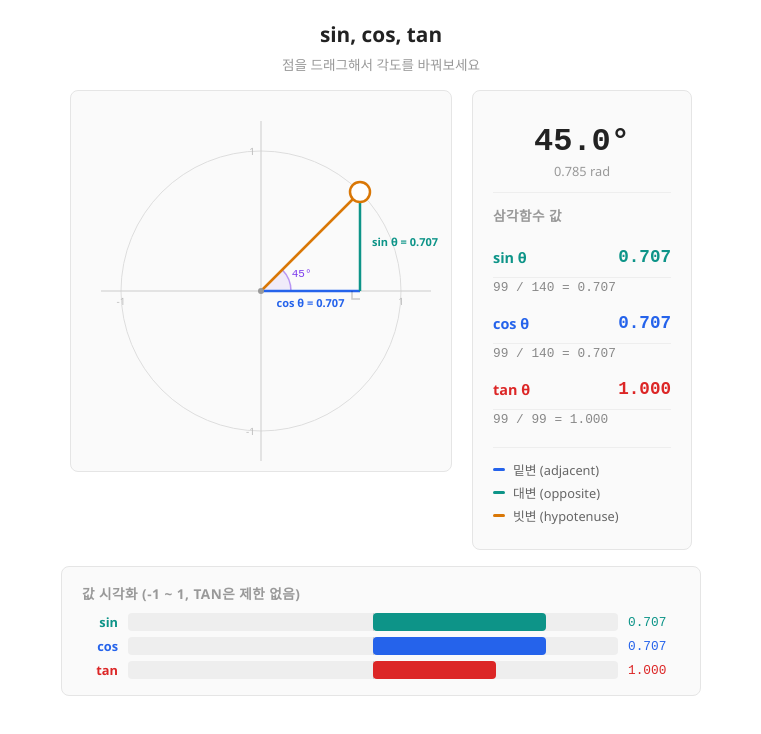
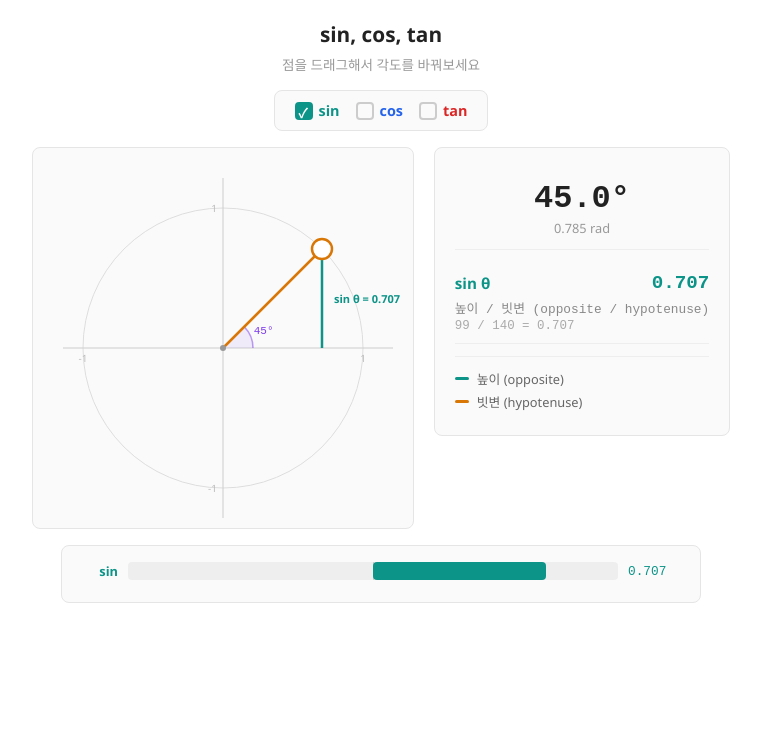
Before and after one commit to MystIsle/game_math, a plain HTML site: page trig-functions/index.html in a window 1280 px wide. Shown: the whole page, without its empty margins (259-1020 px from the left). Drawn offline with Linux system fonts and the light colour scheme.

Commit message:
Add checkbox toggle for sin/cos/tan + rename 대변 to 높이

```diff
--- a/trig-functions/index.html
+++ b/trig-functions/index.html
@@ -17,6 +17,50 @@
   }
   h1 { font-size: 1.3rem; margin-bottom: 6px; color: #222; }
   .subtitle { font-size: 0.85rem; color: #999; margin-bottom: 16px; }
+  .controls {
+    display: flex;
+    gap: 16px;
+    margin-bottom: 16px;
+    background: #fafafa;
+    border-radius: 8px;
+    border: 1px solid #e5e5e5;
+    padding: 10px 20px;
+  }
+  .control-item {
+    display: flex;
+    align-items: center;
+    gap: 6px;
+    cursor: pointer;
+    user-select: none;
+    font-size: 0.9rem;
+    font-weight: 600;
+    transition: opacity 0.2s;
+  }
+  .control-item.off { opacity: 0.3; }
+  .control-item input[type="checkbox"] {
+    appearance: none;
+    -webkit-appearance: none;
+    width: 18px;
+    height: 18px;
+    border: 2px solid #ccc;
+    border-radius: 4px;
+    cursor: pointer;
+    position: relative;
+    transition: all 0.15s;
+  }
+  .control-item input[type="checkbox"]:checked {
+    border-color: currentColor;
+    background: currentColor;
+  }
+  .control-item input[type="checkbox"]:checked::after {
+    content: '✓';
+    position: absolute;
+    top: -1px;
+    left: 2px;
+    color: #fff;
+    font-size: 13px;
+    font-weight: bold;
+  }
   .main-container {
     display: flex;
     gap: 20px;
@@ -36,37 +80,7 @@
     border-radius: 8px;
     border: 1px solid #e5e5e5;
     padding: 20px;
-    min-width: 220px;
-  }
-  .panel h2 {
-    font-size: 0.85rem;
-    color: #999;
-    margin-bottom: 12px;
-    text-transform: uppercase;
-    letter-spacing: 0.5px;
-  }
-  .value-row {
-    display: flex;
-    align-items: center;
-    justify-content: space-between;
-    padding: 10px 0;
-    border-bottom: 1px solid #eee;
-  }
-  .value-row:last-child { border-bottom: none; }
-  .value-label {
-    font-size: 0.9rem;
-    font-weight: 600;
-  }
-  .value-num {
-    font-family: 'Courier New', monospace;
-    font-size: 1.1rem;
-    font-weight: bold;
-  }
-  .ratio-row {
-    font-size: 0.8rem;
-    color: #888;
-    padding: 2px 0 8px 0;
-    font-family: 'Courier New', monospace;
+    min-width: 230px;
   }
   .angle-display {
     text-align: center;
@@ -85,6 +99,39 @@
     color: #999;
     margin-top: 2px;
   }
+  .func-section {
+    padding: 10px 0;
+    border-bottom: 1px solid #eee;
+    transition: opacity 0.2s;
+  }
+  .func-section:last-child { border-bottom: none; }
+  .func-section.hidden { display: none; }
+  .func-header {
+    display: flex;
+    align-items: center;
+    justify-content: space-between;
+    margin-bottom: 4px;
+  }
+  .func-name {
+    font-size: 0.95rem;
+    font-weight: 700;
+  }
+  .func-value {
+    font-family: 'Courier New', monospace;
+    font-size: 1.2rem;
+    font-weight: bold;
+  }
+  .func-formula {
+    font-size: 0.8rem;
+    color: #888;
+    font-family: 'Courier New', monospace;
+    margin-bottom: 2px;
+  }
+  .func-ratio {
+    font-size: 0.78rem;
+    color: #aaa;
+    font-family: 'Courier New', monospace;
+  }
   .legend {
     margin-top: 12px;
     padding-top: 12px;
@@ -99,7 +146,7 @@
     margin-bottom: 4px;
   }
   .legend-dot {
-    width: 12px;
+    width: 14px;
     height: 3px;
     border-radius: 2px;
   }
@@ -112,20 +159,15 @@
     width: 100%;
     max-width: 640px;
   }
-  .bar-section h2 {
-    font-size: 0.85rem;
-    color: #999;
-    margin-bottom: 10px;
-    text-transform: uppercase;
-    letter-spacing: 0.5px;
-  }
   .bar-row {
     display: flex;
     align-items: center;
     gap: 10px;
     margin-bottom: 6px;
+    transition: opacity 0.2s;
   }
   .bar-row:last-child { margin-bottom: 0; }
+  .bar-row.hidden { display: none; }
   .bar-name {
     width: 36px;
     font-size: 0.8rem;
@@ -168,6 +210,18 @@
 <h1>sin, cos, tan</h1>
 <p class="subtitle">점을 드래그해서 각도를 바꿔보세요</p>
 
+<div class="controls">
+  <label class="control-item" style="color:#0d9488;">
+    <input type="checkbox" id="showSin" checked style="color:#0d9488;"> sin
+  </label>
+  <label class="control-item" style="color:#2563eb;">
+    <input type="checkbox" id="showCos" style="color:#2563eb;"> cos
+  </label>
+  <label class="control-item" style="color:#dc2626;">
+    <input type="checkbox" id="showTan" style="color:#dc2626;"> tan
+  </label>
+</div>
+
 <div class="main-container">
   <canvas id="canvas" width="380" height="380"></canvas>
   <div class="panel">
@@ -175,43 +229,54 @@
       <div class="deg" id="angleDeg">45°</div>
       <div class="rad" id="angleRad">0.785 rad</div>
     </div>
-    <h2>삼각함수 값</h2>
-    <div class="value-row">
-      <span class="value-label" style="color:#0d9488;">sin θ</span>
-      <span class="value-num" style="color:#0d9488;" id="sinVal">0.707</span>
+
+    <div class="func-section" id="sinSection">
+      <div class="func-header">
+        <span class="func-name" style="color:#0d9488;">sin θ</span>
+        <span class="func-value" style="color:#0d9488;" id="sinVal">0.707</span>
       </div>
-    <div class="ratio-row" id="sinRatio">대변 / 빗변</div>
-    <div class="value-row">
-      <span class="value-label" style="color:#2563eb;">cos θ</span>
-      <span class="value-num" style="color:#2563eb;" id="cosVal">0.707</span>
+      <div class="func-formula">높이 / 빗변 (opposite / hypotenuse)</div>
+      <div class="func-ratio" id="sinRatio"></div>
     </div>
-    <div class="ratio-row" id="cosRatio">밑변 / 빗변</div>
-    <div class="value-row">
-      <span class="value-label" style="color:#dc2626;">tan θ</span>
-      <span class="value-num" style="color:#dc2626;" id="tanVal">1.000</span>
+
+    <div class="func-section hidden" id="cosSection">
+      <div class="func-header">
+        <span class="func-name" style="color:#2563eb;">cos θ</span>
+        <span class="func-value" style="color:#2563eb;" id="cosVal">0.707</span>
       </div>
-    <div class="ratio-row" id="tanRatio">대변 / 밑변</div>
+      <div class="func-formula">밑변 / 빗변 (adjacent / hypotenuse)</div>
+      <div class="func-ratio" id="cosRatio"></div>
+    </div>
+
+    <div class="func-section hidden" id="tanSection">
+      <div class="func-header">
+        <span class="func-name" style="color:#dc2626;">tan θ</span>
+        <span class="func-value" style="color:#dc2626;" id="tanVal">1.000</span>
+      </div>
+      <div class="func-formula">높이 / 밑변 (opposite / adjacent)</div>
+      <div class="func-ratio" id="tanRatio"></div>
+    </div>
+
     <div class="legend">
-      <div class="legend-item"><div class="legend-dot" style="background:#2563eb;"></div>밑변 (adjacent)</div>
-      <div class="legend-item"><div class="legend-dot" style="background:#0d9488;"></div>대변 (opposite)</div>
+      <div class="legend-item" id="legendAdj" style="display:none;"><div class="legend-dot" style="background:#2563eb;"></div>밑변 (adjacent)</div>
+      <div class="legend-item" id="legendOpp"><div class="legend-dot" style="background:#0d9488;"></div>높이 (opposite)</div>
       <div class="legend-item"><div class="legend-dot" style="background:#d97706;"></div>빗변 (hypotenuse)</div>
     </div>
   </div>
 </div>
 
 <div class="bar-section">
-  <h2>값 시각화 (-1 ~ 1, tan은 제한 없음)</h2>
-  <div class="bar-row">
+  <div class="bar-row" id="sinBarRow">
     <div class="bar-name" style="color:#0d9488;">sin</div>
     <div class="bar-track"><div class="bar-center"></div><div class="bar-fill" id="sinBar" style="background:#0d9488;"></div></div>
     <div class="bar-val" id="sinBarVal" style="color:#0d9488;">0.707</div>
   </div>
-  <div class="bar-row">
+  <div class="bar-row hidden" id="cosBarRow">
     <div class="bar-name" style="color:#2563eb;">cos</div>
     <div class="bar-track"><div class="bar-center"></div><div class="bar-fill" id="cosBar" style="background:#2563eb;"></div></div>
     <div class="bar-val" id="cosBarVal" style="color:#2563eb;">0.707</div>
   </div>
-  <div class="bar-row">
+  <div class="bar-row hidden" id="tanBarRow">
     <div class="bar-name" style="color:#dc2626;">tan</div>
     <div class="bar-track"><div class="bar-center"></div><div class="bar-fill" id="tanBar" style="background:#dc2626;"></div></div>
     <div class="bar-val" id="tanBarVal" style="color:#dc2626;">1.000</div>
@@ -224,25 +289,60 @@ const ctx = canvas.getContext('2d');
 
 const cx = 190, cy = 200;
 const radius = 140;
-let angle = Math.PI / 4; // 45 degrees
+let angle = Math.PI / 4;
 let dragging = false;
 
 const COLOR_ADJ = '#2563eb';
 const COLOR_OPP = '#0d9488';
 const COLOR_HYP = '#d97706';
-const COLOR_ARC = '#7c3aed';
+const COLOR_TAN = '#dc2626';
+
+const showSin = document.getElementById('showSin');
+const showCos = document.getElementById('showCos');
+const showTan = document.getElementById('showTan');
+
+function updateVisibility() {
+  const sin = showSin.checked;
+  const cos = showCos.checked;
+  const tan = showTan.checked;
+
+  document.getElementById('sinSection').classList.toggle('hidden', !sin);
+  document.getElementById('cosSection').classList.toggle('hidden', !cos);
+  document.getElementById('tanSection').classList.toggle('hidden', !tan);
+  document.getElementById('sinBarRow').classList.toggle('hidden', !sin);
+  document.getElementById('cosBarRow').classList.toggle('hidden', !cos);
+  document.getElementById('tanBarRow').classList.toggle('hidden', !tan);
+
+  document.getElementById('legendOpp').style.display = (sin || tan) ? 'flex' : 'none';
+  document.getElementById('legendAdj').style.display = (cos || tan) ? 'flex' : 'none';
+
+  showSin.closest('.control-item').classList.toggle('off', !sin);
+  showCos.closest('.control-item').classList.toggle('off', !cos);
+  showTan.closest('.control-item').classList.toggle('off', !tan);
+
+  draw();
+}
+
+showSin.addEventListener('change', updateVisibility);
+showCos.addEventListener('change', updateVisibility);
+showTan.addEventListener('change', updateVisibility);
 
 function draw() {
   ctx.clearRect(0, 0, canvas.width, canvas.height);
 
+  const sin = showSin.checked;
+  const cos = showCos.checked;
+  const tan = showTan.checked;
+
   const cosA = Math.cos(angle);
   const sinA = Math.sin(angle);
+  const tanA = Math.tan(angle);
   const px = cx + radius * cosA;
   const py = cy - radius * sinA;
   const bx = cx + radius * cosA;
   const by = cy;
 
-  // Unit circle (light)
+  // Unit circle
   ctx.beginPath();
   ctx.arc(cx, cy, radius, 0, Math.PI * 2);
   ctx.strokeStyle = '#ddd';
@@ -293,7 +393,16 @@ function draw() {
   ctx.textAlign = 'center';
   ctx.fillText(degVal.toFixed(0) + '°', cx + (arcR + 14) * Math.cos(labelAngle), cy + (arcR + 14) * Math.sin(labelAngle) + 3);
 
+  // Hypotenuse (always visible)
+  ctx.strokeStyle = COLOR_HYP;
+  ctx.lineWidth = 2.5;
+  ctx.beginPath();
+  ctx.moveTo(cx, cy);
+  ctx.lineTo(px, py);
+  ctx.stroke();
+
   // Adjacent (cos) - horizontal
+  if (cos || tan) {
     ctx.strokeStyle = COLOR_ADJ;
     ctx.lineWidth = 2.5;
     ctx.beginPath();
@@ -301,7 +410,15 @@ function draw() {
     ctx.lineTo(bx, by);
     ctx.stroke();
 
+    ctx.font = 'bold 11px Segoe UI';
+    ctx.fillStyle = COLOR_ADJ;
+    ctx.textAlign = 'center';
+    const adjLabelY = cosA >= 0 ? cy + 16 : cy - 8;
+    ctx.fillText('cos θ = ' + cosA.toFixed(3), (cx + bx) / 2, adjLabelY);
+  }
+
   // Opposite (sin) - vertical
+  if (sin || tan) {
     ctx.strokeStyle = COLOR_OPP;
     ctx.lineWidth = 2.5;
     ctx.beginPath();
@@ -309,15 +426,45 @@ function draw() {
     ctx.lineTo(px, py);
     ctx.stroke();
 
-  // Hypotenuse
-  ctx.strokeStyle = COLOR_HYP;
-  ctx.lineWidth = 2.5;
+    ctx.font = 'bold 11px Segoe UI';
+    ctx.fillStyle = COLOR_OPP;
+    const oppLabelX = cosA >= 0 ? bx + 12 : bx - 12;
+    ctx.textAlign = cosA >= 0 ? 'left' : 'right';
+    ctx.fillText('sin θ = ' + sinA.toFixed(3), oppLabelX, (by + py) / 2 + 4);
+  }
+
+  // Tan line visualization
+  if (tan && Math.abs(cosA) > 0.01) {
+    const tanLen = Math.min(Math.abs(tanA) * radius, 300);
+    const tanEndX = cx + radius;
+    const tanEndY = cy - tanA * radius;
+    const clampedY = Math.max(30, Math.min(370, tanEndY));
+
+    ctx.strokeStyle = COLOR_TAN;
+    ctx.lineWidth = 2;
+    ctx.setLineDash([4, 3]);
+    ctx.beginPath();
+    ctx.moveTo(cx + radius, cy);
+    ctx.lineTo(cx + radius, clampedY);
+    ctx.stroke();
+    ctx.setLineDash([]);
+
+    // tan line from origin to tangent point
+    ctx.strokeStyle = 'rgba(220, 38, 38, 0.3)';
+    ctx.lineWidth = 1;
     ctx.beginPath();
     ctx.moveTo(cx, cy);
-  ctx.lineTo(px, py);
+    ctx.lineTo(cx + radius, clampedY);
     ctx.stroke();
 
+    ctx.font = 'bold 10px Segoe UI';
+    ctx.fillStyle = COLOR_TAN;
+    ctx.textAlign = 'left';
+    ctx.fillText('tan θ = ' + (Math.abs(tanA) > 999 ? '∞' : tanA.toFixed(3)), cx + radius + 6, (cy + clampedY) / 2 + 3);
+  }
+
   // Right angle marker
+  if ((sin || tan) && (cos || tan)) {
     const rmSize = 8;
     const rmDirX = cosA > 0 ? -1 : 1;
     const rmDirY = sinA > 0 ? 1 : -1;
@@ -328,19 +475,7 @@ function draw() {
     ctx.lineTo(bx + rmDirX * rmSize, by + rmDirY * rmSize);
     ctx.lineTo(bx, by + rmDirY * rmSize);
     ctx.stroke();
-
-  // Edge labels
-  ctx.font = 'bold 11px Segoe UI';
-  const midAdjX = (cx + bx) / 2;
-  const adjLabelY = cosA >= 0 ? cy + 16 : cy - 8;
-  ctx.fillStyle = COLOR_ADJ;
-  ctx.textAlign = 'center';
-  ctx.fillText('cos θ = ' + cosA.toFixed(3), midAdjX, adjLabelY);
-
-  const oppLabelX = cosA >= 0 ? bx + 12 : bx - 12;
-  ctx.fillStyle = COLOR_OPP;
-  ctx.textAlign = cosA >= 0 ? 'left' : 'right';
-  ctx.fillText('sin θ = ' + sinA.toFixed(3), oppLabelX, (by + py) / 2 + 4);
+  }
 
   // Draggable point
   ctx.beginPath();
@@ -351,17 +486,16 @@ function draw() {
   ctx.lineWidth = 2.5;
   ctx.stroke();
 
-  // Origin point
+  // Origin
   ctx.beginPath();
   ctx.arc(cx, cy, 3, 0, Math.PI * 2);
   ctx.fillStyle = '#999';
   ctx.fill();
 
-  // Update panel
-  const tanA = Math.tan(angle);
+  // Update panel values
   const deg = angle * 180 / Math.PI;
   document.getElementById('angleDeg').textContent = deg.toFixed(1) + '°';
-  document.getElementById('angleRad').textContent = (angle).toFixed(3) + ' rad';
+  document.getElementById('angleRad').textContent = angle.toFixed(3) + ' rad';
   document.getElementById('sinVal').textContent = sinA.toFixed(3);
   document.getElementById('cosVal').textContent = cosA.toFixed(3);
   document.getElementById('tanVal').textContent = Math.abs(tanA) > 999 ? '∞' : tanA.toFixed(3);
@@ -373,12 +507,12 @@ function draw() {
   document.getElementById('tanRatio').textContent = Math.abs(cosA) < 0.01 ? '정의 안 됨 (밑변 = 0)' : `${Math.abs(opp)} / ${Math.abs(adj)} = ${tanA.toFixed(3)}`;
 
   // Update bars
-  updateBar('sinBar', 'sinBarVal', sinA, COLOR_OPP);
-  updateBar('cosBar', 'cosBarVal', cosA, COLOR_ADJ);
+  updateBar('sinBar', 'sinBarVal', sinA);
+  updateBar('cosBar', 'cosBarVal', cosA);
   updateTanBar(tanA);
 }
 
-function updateBar(barId, valId, value, color) {
+function updateBar(barId, valId, value) {
   const bar = document.getElementById(barId);
   const pct = Math.abs(value) * 50;
   if (value >= 0) {
@@ -423,19 +557,15 @@ canvas.addEventListener('mousedown', (e) => {
   const m = getMousePos(e);
   const px = cx + radius * Math.cos(angle);
   const py = cy - radius * Math.sin(angle);
-  const dx = m.x - px, dy = m.y - py;
-  if (Math.sqrt(dx*dx + dy*dy) < 20) dragging = true;
+  if (Math.sqrt((m.x-px)**2 + (m.y-py)**2) < 20) dragging = true;
 });
-
 canvas.addEventListener('mousemove', (e) => {
   if (!dragging) return;
   const m = getMousePos(e);
   angle = -Math.atan2(m.y - cy, m.x - cx);
-  // Keep angle in 0-360 range
   if (angle < 0) angle += Math.PI * 2;
   draw();
 });
-
 canvas.addEventListener('mouseup', () => { dragging = false; });
 canvas.addEventListener('mouseleave', () => { dragging = false; });
 
@@ -447,7 +577,6 @@ canvas.addEventListener('touchstart', (e) => {
   const py = cy - radius * Math.sin(angle);
   if (Math.sqrt((m.x-px)**2 + (m.y-py)**2) < 30) dragging = true;
 });
-
 canvas.addEventListener('touchmove', (e) => {
   e.preventDefault();
   if (!dragging) return;
@@ -457,7 +586,6 @@ canvas.addEventListener('touchmove', (e) => {
   if (angle < 0) angle += Math.PI * 2;
   draw();
 });
-
 canvas.addEventListener('touchend', () => { dragging = false; });
 
 draw();
```
Lines whose indentation alone changed are shown as unchanged.
